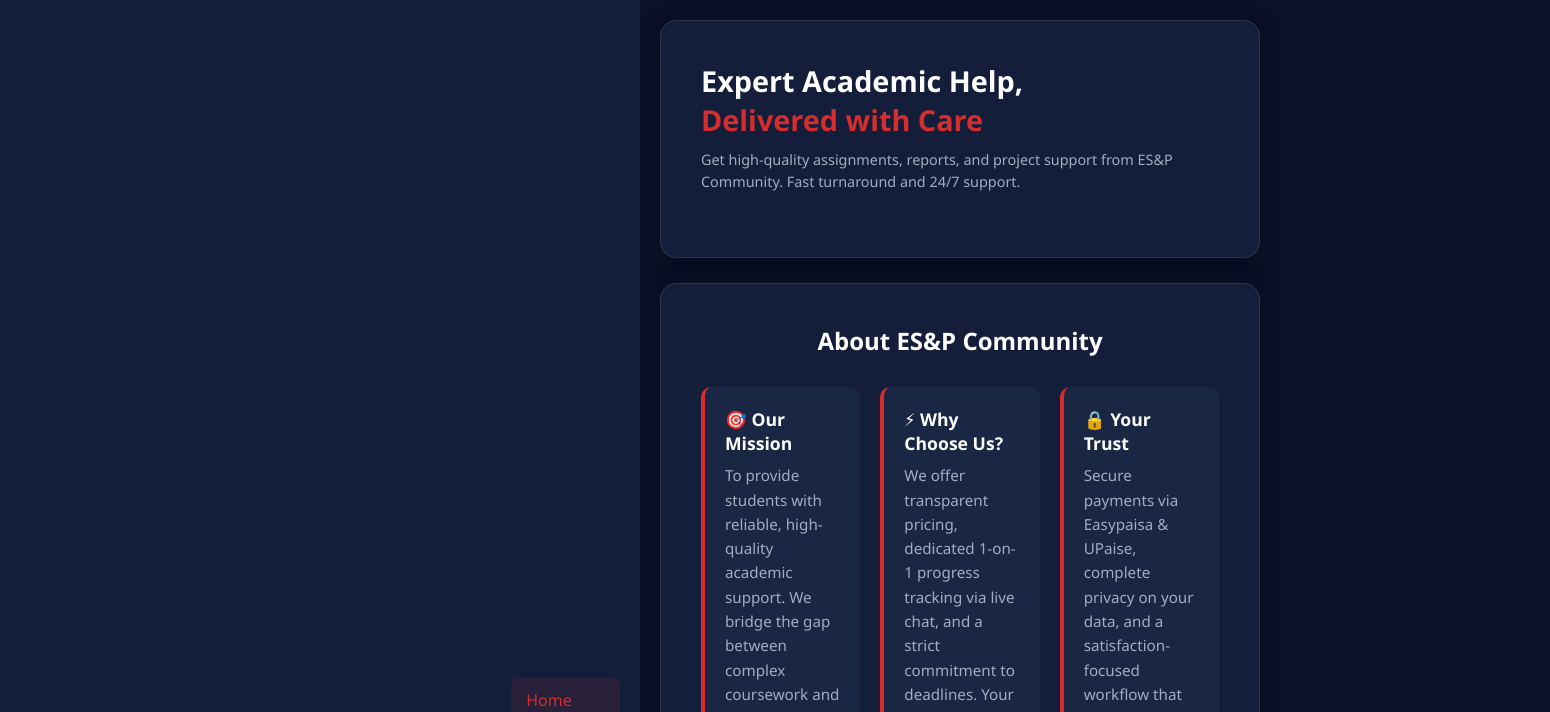
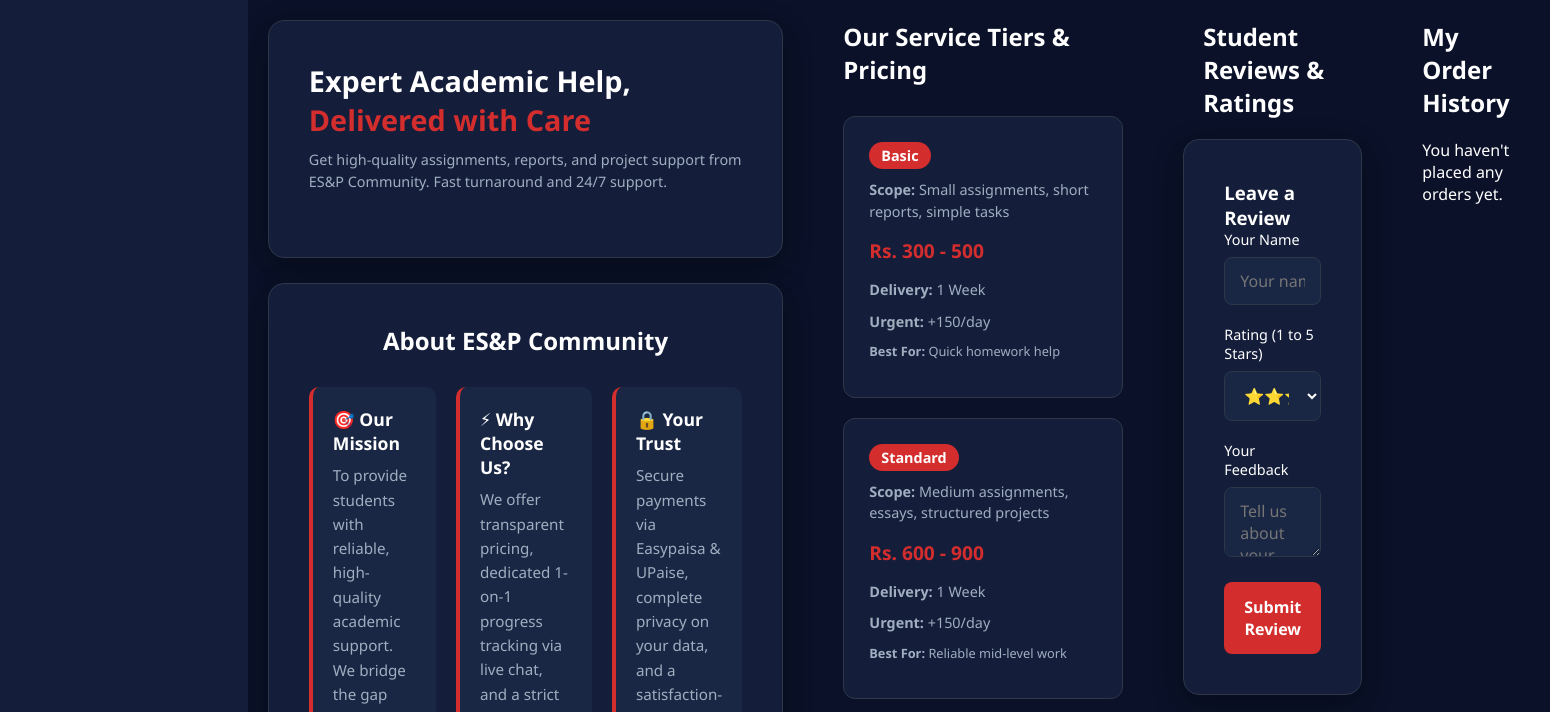
Before and after one commit to mubeenafaq-coder/ESP-Community, a website: page frontend/index.html in a window 1280 px wide. Shown: the top 712 px of the page, 1550 px wide, since content can reach past the window. Drawn offline with Linux system fonts and the light colour scheme; no server answers.

Commit message:
Nuclear width fix for desktop

```diff
--- a/frontend/style.css
+++ b/frontend/style.css
@@ -195,3 +195,36 @@ body {
         gap: 15px !important;
     }
 }
+/* --- NUCLEAR OVERRIDE FOR DESKTOP --- */
+@media (min-width: 769px) {
+    /* Force the main area to take up all remaining space */
+    .main-content {
+        width: 100% !important;
+        max-width: 100% !important;
+        flex: 1 !important;
+        display: flex !important;
+        flex-direction: column !important;
+        align-items: stretch !important; /* Stops centering, stretches instead */
+        padding-left: 20px !important;
+        padding-right: 20px !important;
+    }
+
+    /* Force all cards to stretch to the full width of the .main-content */
+    .main-content > *,
+    .hero-banner,
+    .about-section,
+    .form-card,
+    #home {
+        width: 100% !important;
+        max-width: 100% !important;
+        margin-left: auto !important; /* Forces it to fill the space */
+        margin-right: auto !important;
+    }
+
+    /* Ensure the Home container fills the space */
+    #home {
+        display: flex !important;
+        flex-direction: column !important;
+        align-items: stretch !important;
+    }
+}
```
